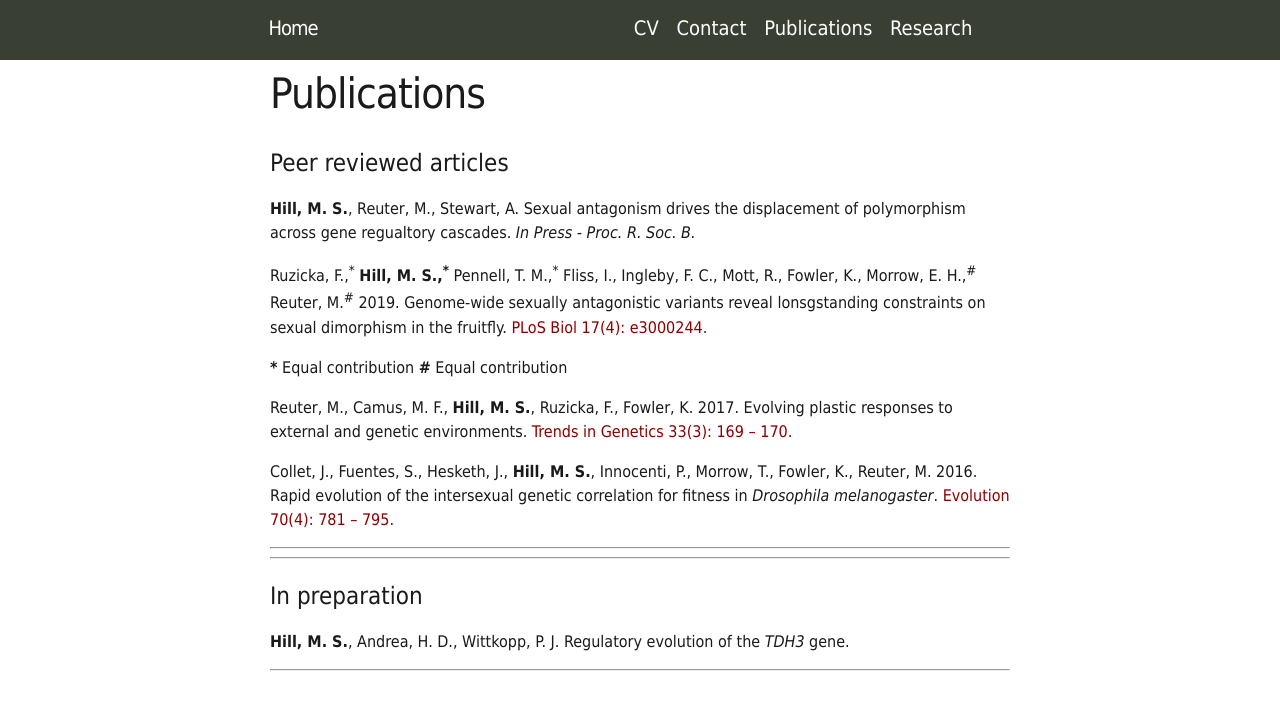
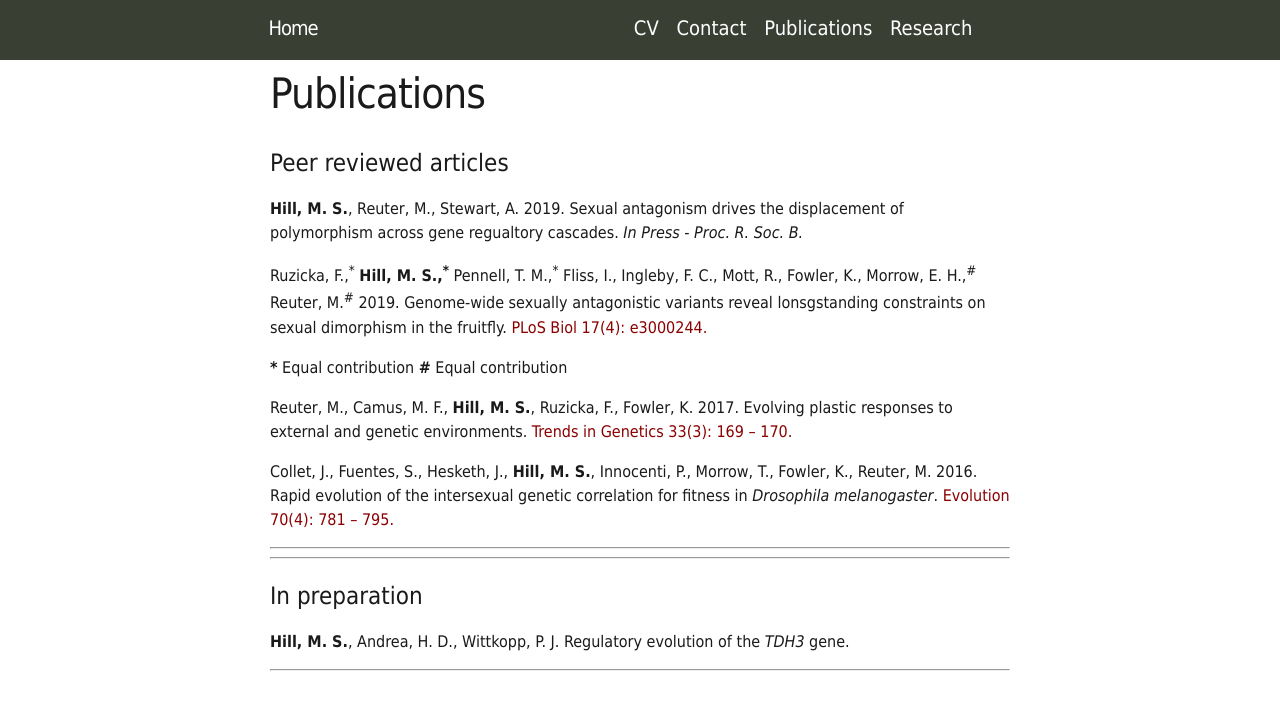
Before and after one commit to Mark-Stephen-Hill/Mark-Stephen-Hill.github.io, a Jekyll site: the page built from Publications.md, in a window 1280 px wide. Shown: the top 710 px of the page. Built offline with Jekyll 4.4.1, drawn with Linux system fonts in a browser that asks for light colours.

Commit message:
Update Publications.md

```diff
--- a/Publications.md
+++ b/Publications.md
@@ -15,7 +15,7 @@
 
 <h1>Peer reviewed articles</h1>
 
-<b>Hill, M. S.</b>, Reuter, M., Stewart, A. Sexual antagonism drives the displacement of polymorphism across gene regualtory cascades. <i>In Press - Proc. R. Soc. B.</i>
+<b>Hill, M. S.</b>, Reuter, M., Stewart, A. 2019. Sexual antagonism drives the displacement of polymorphism across gene regualtory cascades. <i>In Press - Proc. R. Soc. B.</i>
 
 Ruzicka, F.,<sup>*</sup> <b>Hill, M. S.,<sup>*</sup></b> Pennell, T. M.,<sup>*</sup> Fliss, I., Ingleby, F. C., Mott, R., Fowler, K., Morrow, E. H.,<sup>#</sup> Reuter, M.<sup>#</sup> 2019. Genome-wide sexually antagonistic variants reveal lonsgstanding constraints on sexual dimorphism in the fruitfly. <a href="https://doi.org/10.1371/journal.pbio.3000244" style="color:#8b0000">PLoS Biol 17(4): e3000244.</a>
 
```
